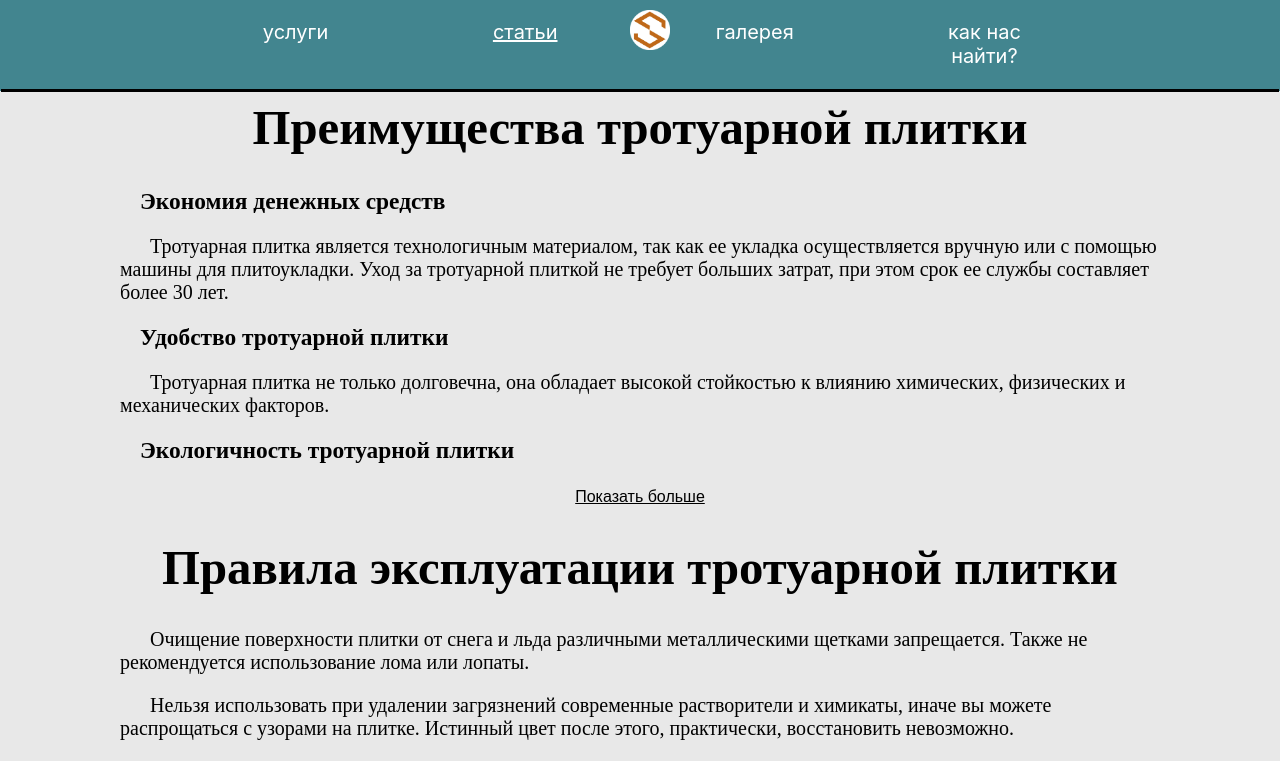
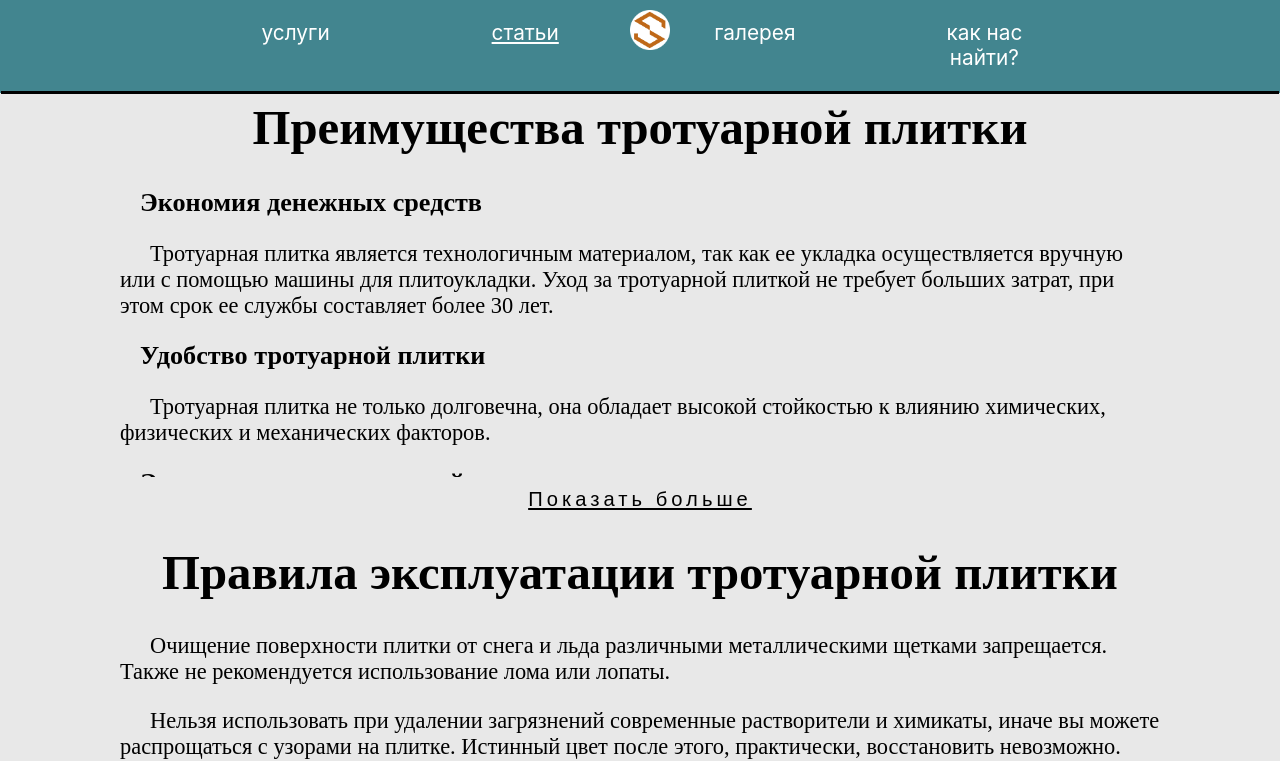
Before and after one commit to moskalevNick/plitStroy, a Next.js app: page /articles in a window 1280 px wide. Shown: the top 761 px of the page. Built offline with nearby package versions, Linux system fonts and the light colour scheme.

Commit message:
px to em

```diff
--- a/components/ArticleModule/StyledArticleModule.ts
+++ b/components/ArticleModule/StyledArticleModule.ts
@@ -3,7 +3,7 @@ import styled from 'styled-components';
 export const StyledContainer = styled.div`
   background-color: ${({ theme }) => theme.colors.whiteGrey};
   font-family: 'Old Standard TT', serif;
-  font-size: 20px;
+  font-size: 1.4em;
   padding-bottom: 20px;
 `;
 
@@ -25,19 +25,28 @@ export const StyledArticle = styled.div`
 
 export const StyledTitleArticle = styled.h1`
   text-align: center;
-  font-size: 30px;
+  font-size: 1.3em;
+
   ${({ theme }) => theme.media.desktop} {
     font-size: calc(34px + 20 * ((100vw - 768px) / 692));
   }
 `;
 
 export const StyledSubtitle = styled.h3`
+  text-align: center;
   margin: 0;
   padding-left: 20px;
+  ${({ theme }) => theme.media.desktop} {
+    text-align: start;
+  }
 `;
 
 export const StyledText = styled.p`
+  text-align: center;
   text-indent: 30px;
+  ${({ theme }) => theme.media.desktop} {
+    text-align: start;
+  }
 `;
 
 export const StyledButtonWrapper = styled.div`
@@ -50,6 +59,7 @@ export const StyledShowMoreButton = styled.button`
   background-color: transparent;
   text-decoration: underline;
   cursor: pointer;
-  font-size: 16px;
+  letter-spacing: 0.2em;
+  font-size: 0.9em;
   margin-top: 10px;
 `;
--- a/components/Footer/StyledFooter.ts
+++ b/components/Footer/StyledFooter.ts
@@ -26,6 +26,7 @@ export const StyledFooter = styled.div`
 export const StyledMySignature = styled.div``;
 
 export const StyledRef = styled.a`
+  padding-left: 0.3rem;
   opacity: 0.5;
   color: inherit;
   text-decoration: none;
--- a/components/GalleryModule/StyledGalleryModule.ts
+++ b/components/GalleryModule/StyledGalleryModule.ts
@@ -44,7 +44,7 @@ export const StyledDescription = styled.div`
   text-align: center;
   color: ${({ theme }) => theme.colors.black};
   text-transform: capitalize;
-  font-size: large;
+  font-size: 1.1em;
   padding-bottom: 10px;
 `;
 
--- a/components/NavLink/StyledNavLink.ts
+++ b/components/NavLink/StyledNavLink.ts
@@ -5,7 +5,7 @@ type linkType = {
 };
 
 export const StyledNavLink = styled.div<linkType>`
-  font-size: 20px;
+  font-size: 1.3em;
   width: 140px;
   text-align: center;
   color: ${({ theme }) => theme.colors.white};
--- a/components/ReusableComponents/CustomPhoneInput/CustomPhoneInput.tsx
+++ b/components/ReusableComponents/CustomPhoneInput/CustomPhoneInput.tsx
@@ -20,7 +20,7 @@ const StyledWrapperPhoneInput = styled.div`
 `;
 
 const StyledButton = styled.button`
-  font-size: large;
+  font-size: 1.2em;
   text-align: center;
   background: #e0b153;
   color: ${({ theme }) => theme.colors.white};
--- a/components/ReusableComponents/FeedBackForm/StyledFeedBackForm.ts
+++ b/components/ReusableComponents/FeedBackForm/StyledFeedBackForm.ts
@@ -45,7 +45,6 @@ export const StyledSubtitleFeedback = styled.span`
 export const StyledDescriptionFeedback = styled.h2`
   color: ${({ theme }) => theme.colors.white};
   font-family: 'Brandon Grotesque', sans-serif;
-  font-size: 28px;
   max-width: 430px;
   line-height: 1.3;
   font-size: calc(32px + 22 * ((20vw - 718px) / 692));
--- a/components/ServiceModule/ServiceModule.tsx
+++ b/components/ServiceModule/ServiceModule.tsx
@@ -22,7 +22,7 @@ const ServiceModule: React.FC = () => {
       </StyledWrapper>
 
       <StyledWrapper>
-        <StyledHeader>МЫ ПРЕДЛАГАЕМ ВАМ:</StyledHeader>
+        <StyledHeader>Мы предлагаем Вам:</StyledHeader>
         <StyledText>
           <p>- Помощь при выборе тротуарной плитки</p>
           <p>- Организацию доставки</p>
--- a/components/ServiceModule/StyledServiceModule.ts
+++ b/components/ServiceModule/StyledServiceModule.ts
@@ -7,7 +7,7 @@ type textType = {
 export const StyledContainer = styled.div`
   background-color: ${({ theme }) => theme.colors.whiteGrey};
   font-family: 'Old Standard TT', serif;
-  font-size: 20px;
+  font-size: 1.25em;
   padding: 6vh 5vw 0px;
 
   ${({ theme }) => theme.media.tablet} {
--- a/components/TitleBlock/StyledTitleBlock.ts
+++ b/components/TitleBlock/StyledTitleBlock.ts
@@ -11,9 +11,10 @@ export const StyledTitle = styled.h1`
   margin: 0;
   text-align: center;
   color: ${({ theme }) => theme.colors.white};
-  font-size: 30px;
   padding: 160px 60px;
   text-shadow: 3px 3px 3px #000;
+  font-size: calc(32px + 20 * ((100vw - 768px) / 692));
+
   ${({ theme }) => theme.media.desktop} {
     padding: 10vw 60px;
     font-size: calc(34px + 20 * ((100vw - 768px) / 692));
```
Also changed, not shown: components/OtherServices/StyledOtherServices.ts (+12 -1 lines).
